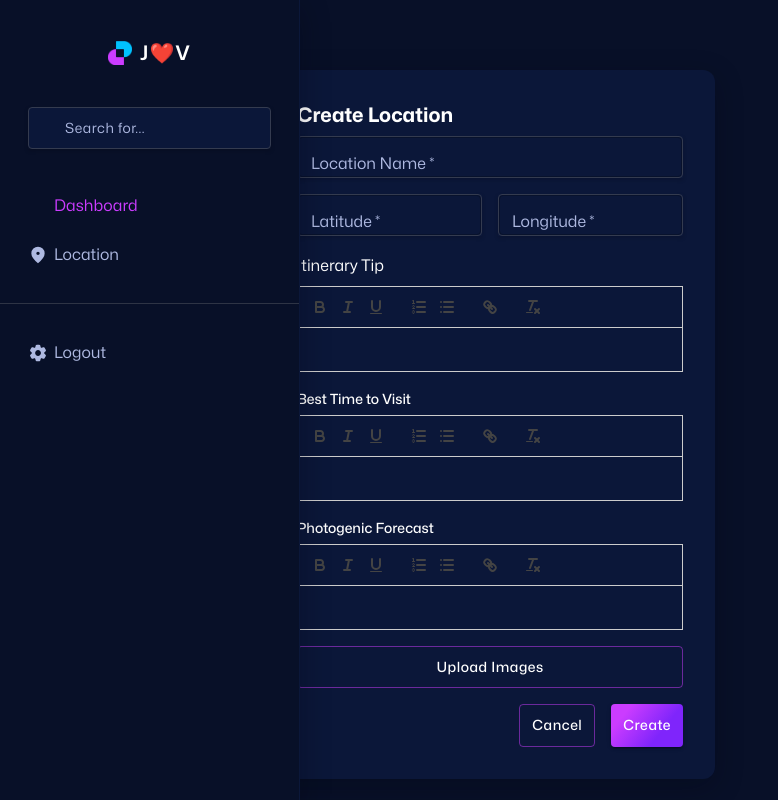
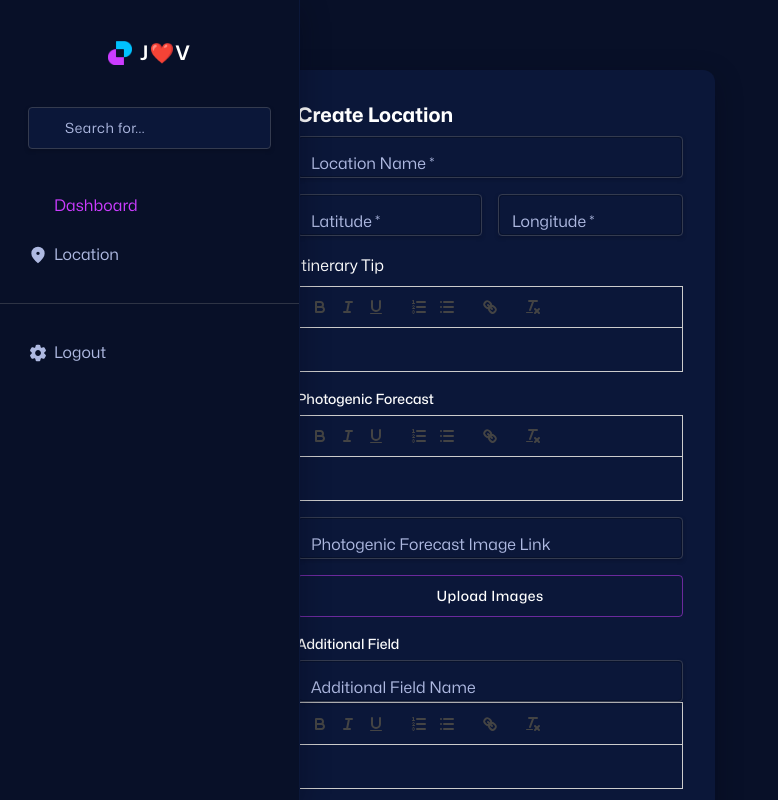
Before and after one commit to JaganML1993/ktp-admin, a React (Vite) app: page /pages/location/create in a window 1280 px wide. Shown: the top 800 px of the page, without its empty margins (0-778 px from the left). Built offline with nearby package versions, Linux system fonts and the light colour scheme; sample sign-in values are in the browser's storage; some icons are missing.

Commit message:
fixed issues of weather page

```diff
--- a/src/pages/location/locationCreate.tsx
+++ b/src/pages/location/locationCreate.tsx
@@ -11,7 +11,9 @@ const defaultState = {
   itineraryTip: '',
   whatToPack: '',
   photogenicForecastContent: '',
+  photogenicForecastLink: '',
   bestTimeToVisit: '',
+  additionalField: '',
   images: [] as File[],
 };
 
@@ -50,7 +52,9 @@ const CreateLocation = () => {
     formData.append('itineraryTip', form.itineraryTip);
     formData.append('whatToPack', form.whatToPack);
     formData.append('photogenicForecastContent', form.photogenicForecastContent);
+    formData.append('photogenicForecastLink', form.photogenicForecastLink);
     formData.append('bestTimeToVisit', form.bestTimeToVisit);
+    formData.append('additionalField', form.additionalField);
 
     form.images.forEach((file) => {
       formData.append('photogenicImages', file);
@@ -132,18 +136,6 @@ const CreateLocation = () => {
 
               <Grid item xs={12}>
                 <Typography variant="subtitle2" gutterBottom>
-                  Best Time to Visit
-                </Typography>
-                <ReactQuill
-                  theme="snow"
-                  modules={modules}
-                  value={form.bestTimeToVisit}
-                  onChange={(value) => setForm((prev) => ({ ...prev, bestTimeToVisit: value }))}
-                />
-              </Grid>
-
-              <Grid item xs={12}>
-                <Typography variant="subtitle2" gutterBottom>
                   Photogenic Forecast
                 </Typography>
                 <ReactQuill
@@ -153,6 +145,16 @@ const CreateLocation = () => {
                   onChange={(value) =>
                     setForm((prev) => ({ ...prev, photogenicForecastContent: value }))
                   }
+                />
+              </Grid>
+
+              <Grid item xs={12}>
+                <TextField
+                  name="photogenicForecastLink"
+                  label="Photogenic Forecast Image Link"
+                  value={form.photogenicForecastLink}
+                  onChange={handleInputChange}
+                  fullWidth
                 />
               </Grid>
 
@@ -170,6 +172,25 @@ const CreateLocation = () => {
                     onChange={handleInputChange}
                   />
                 </Button>
+              </Grid>
+
+              <Grid item xs={12}>
+                <Typography variant="subtitle2" gutterBottom>
+                  Additional Field
+                </Typography>
+                <TextField
+                  name="additionalField"
+                  label="Additional Field Name"
+                  value={form.additionalField}
+                  onChange={handleInputChange}
+                  fullWidth
+                />
+                <ReactQuill
+                  theme="snow"
+                  modules={modules}
+                  value={form.bestTimeToVisit}
+                  onChange={(value) => setForm((prev) => ({ ...prev, bestTimeToVisit: value }))}
+                />
               </Grid>
 
               {error && (
--- a/src/pages/location/locationEdit.tsx
+++ b/src/pages/location/locationEdit.tsx
@@ -12,7 +12,9 @@ const defaultState = {
   itineraryTip: '',
   whatToPack: '',
   photogenicForecastContent: '',
+  photogenicForecastLink: '',
   bestTimeToVisit: '',
+  additionalField: '',
   images: [] as File[],
   existingImages: [] as string[],
 };
@@ -48,7 +50,9 @@ const EditLocation = () => {
           itineraryTip: he.decode(data.itineraryTip || ''),
           whatToPack: he.decode(data.whatToPack || ''),
           photogenicForecastContent: he.decode(data.photogenicForecastContent || ''),
+          photogenicForecastLink: he.decode(data.photogenicForecastLink || ''),
           bestTimeToVisit: he.decode(data.bestTimeToVisit || ''),
+          additionalField: he.decode(data.additionalField || ''),
           existingImages: data.photogenicForecastImages || [],
         }));
       })
@@ -83,7 +87,9 @@ const EditLocation = () => {
     formData.append('itineraryTip', form.itineraryTip);
     formData.append('whatToPack', form.whatToPack);
     formData.append('photogenicForecastContent', form.photogenicForecastContent);
+    formData.append('photogenicForecastLink', form.photogenicForecastLink);
     formData.append('bestTimeToVisit', form.bestTimeToVisit);
+    formData.append('additionalField', form.additionalField);
 
     form.images.forEach((file) => {
       formData.append('photogenicImages', file);
@@ -172,18 +178,6 @@ const EditLocation = () => {
 
               <Grid item xs={12}>
                 <Typography variant="subtitle2" gutterBottom>
-                  Best Time to Visit
-                </Typography>
-                <ReactQuill
-                  theme="snow"
-                  modules={modules}
-                  value={form.bestTimeToVisit}
-                  onChange={handleRichTextChange('bestTimeToVisit')}
-                />
-              </Grid>
-
-              <Grid item xs={12}>
-                <Typography variant="subtitle2" gutterBottom>
                   Photogenic Forecast
                 </Typography>
                 <ReactQuill
@@ -191,6 +185,16 @@ const EditLocation = () => {
                   modules={modules}
                   value={form.photogenicForecastContent}
                   onChange={handleRichTextChange('photogenicForecastContent')}
+                />
+              </Grid>
+
+              <Grid item xs={12}>
+                <TextField
+                  name="photogenicForecastLink"
+                  label="Photogenic Forecast Image Link"
+                  value={form.photogenicForecastLink}
+                  onChange={handleInputChange}
+                  fullWidth
                 />
               </Grid>
 
@@ -242,6 +246,25 @@ const EditLocation = () => {
                 </Grid>
               )}
 
+              <Grid item xs={12}>
+                <Typography variant="subtitle2" gutterBottom>
+                  Additional Field
+                </Typography>
+                <TextField
+                  name="additionalField"
+                  label="Additional Field Name"
+                  value={form.additionalField}
+                  onChange={handleInputChange}
+                  fullWidth
+                />
+                <ReactQuill
+                  theme="snow"
+                  modules={modules}
+                  value={form.bestTimeToVisit}
+                  onChange={handleRichTextChange('bestTimeToVisit')}
+                />
+              </Grid>
+
               {error && (
                 <Grid item xs={12}>
                   <Typography color="error">{error}</Typography>
```
